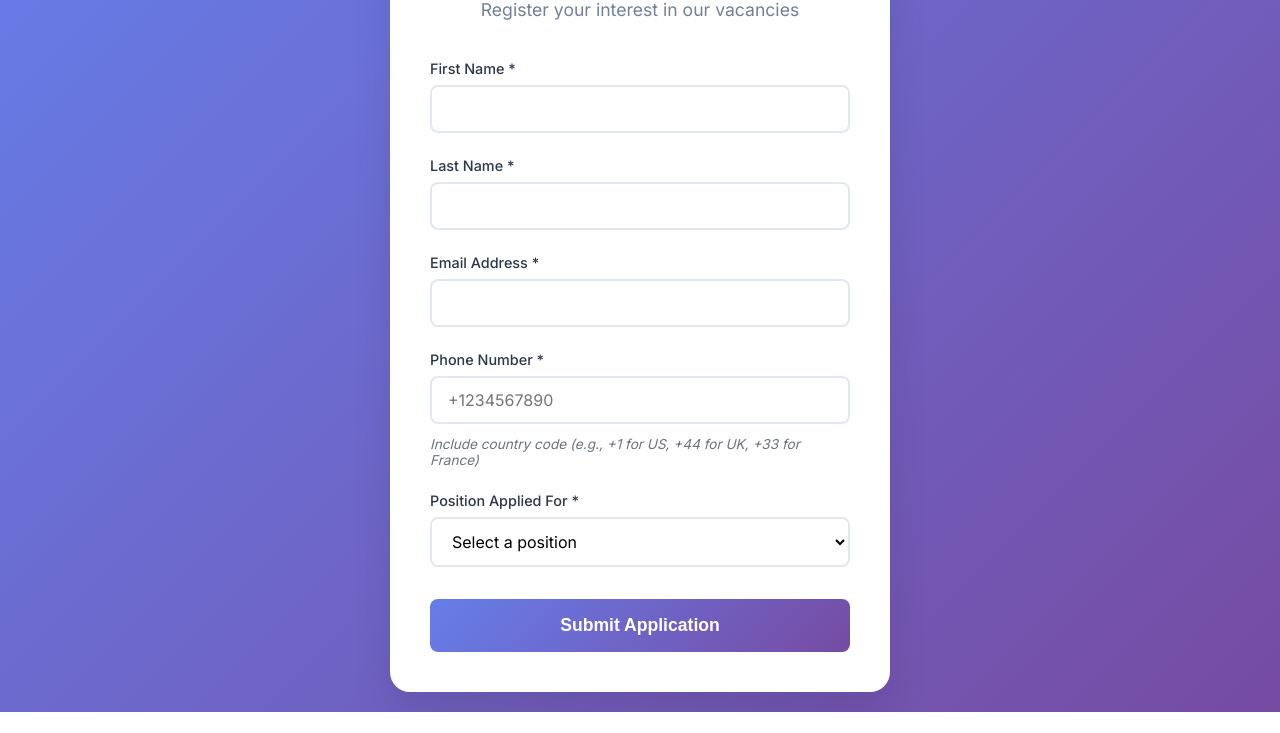
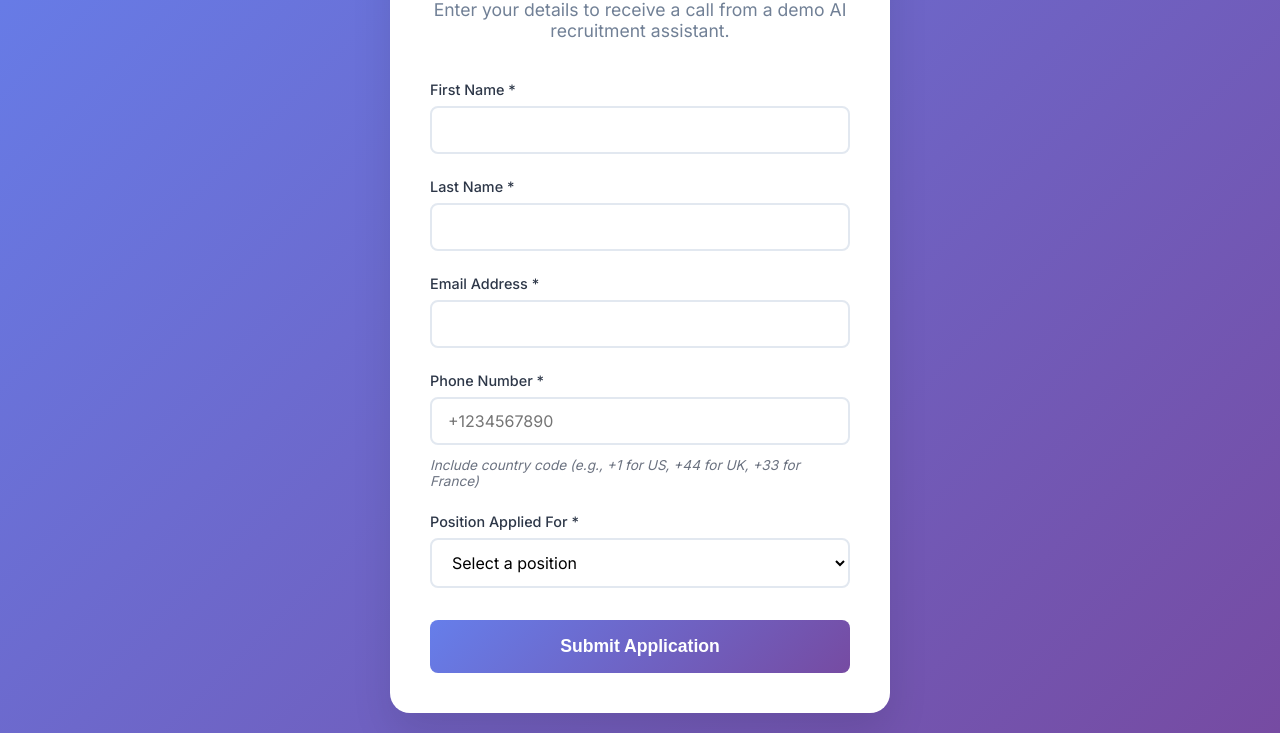
Before and after one commit to superlativeman/bland, a website: page index.html in a window 1280 px wide. Shown: the part 118-851 px from the top of the page. Before the commit the page ends 830 px from the top, so only its background shows below. Drawn offline with nearby package versions, Linux system fonts and the light colour scheme.

Commit message:
front page copy

```diff
--- a/index.html
+++ b/index.html
@@ -14,8 +14,8 @@
 <body>
     <div class="container">
         <header>
-            <h1>Bland Demo</h1>
-            <p class="subtitle">Register your interest in our vacancies</p>
+                    <h1>Bland Demo</h1>
+        <p class="subtitle">Enter your details to receive a call from a demo AI recruitment assistant.</p>
         </header>
 
         <main>
```
